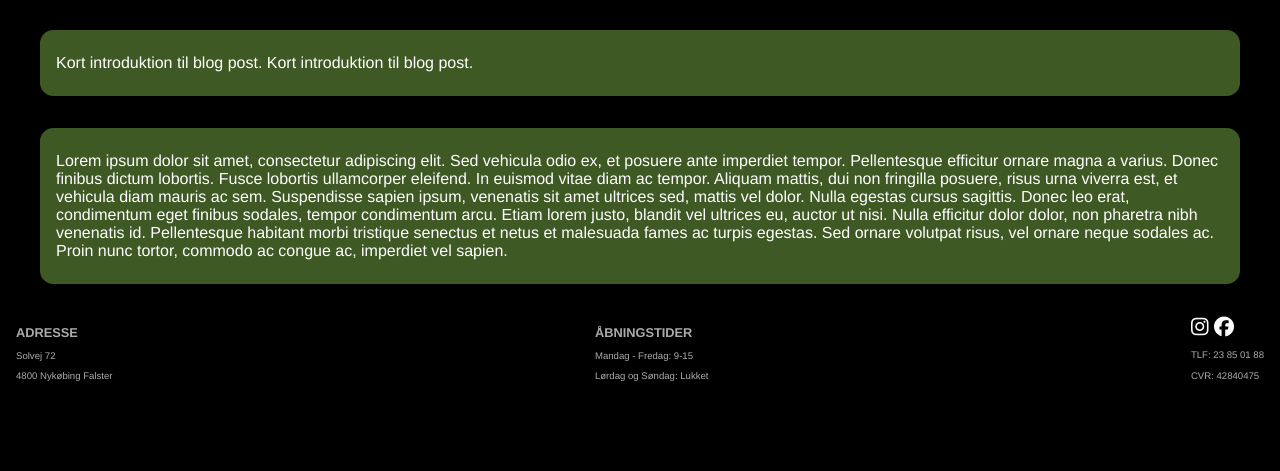
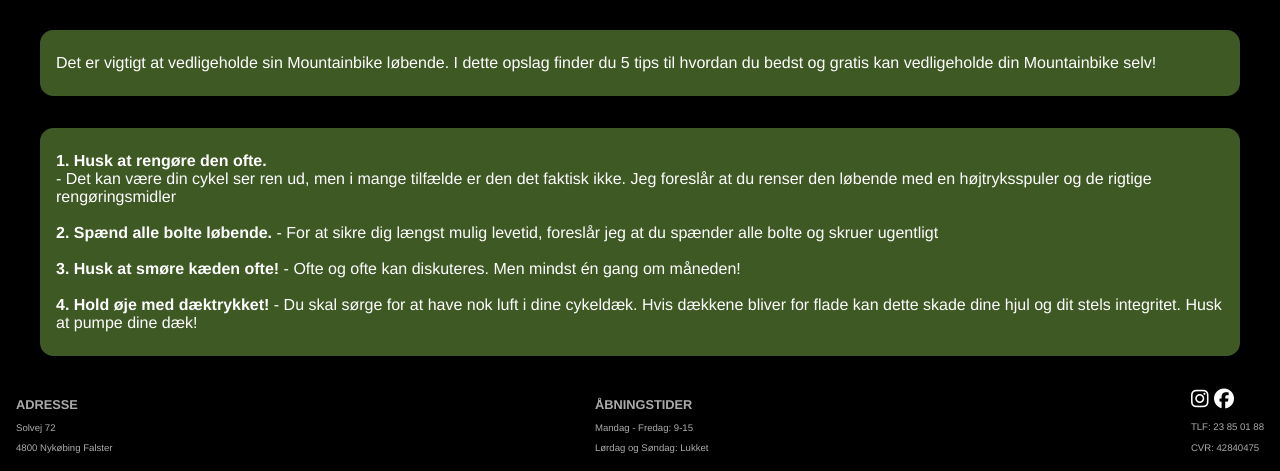
Before and after one commit to ob-vest/Bikesnstuff, a plain HTML site: page blogpost.html in a window 1280 px wide. Shown: the part 2154-2625 px from the top of the page. Before the commit the page ends 2553 px from the top, so only its background shows below. Drawn offline with Linux system fonts and the light colour scheme.

Commit message:
fixed blogpost paragraph

```diff
--- a/blogpost.html
+++ b/blogpost.html
@@ -42,24 +42,30 @@
         </section>
         <section class="greenWrapper">
             <p>
-                Kort introduktion til blog post.
-                Kort introduktion til blog post.
-
+                Det er vigtigt at vedligeholde sin Mountainbike løbende.
+                I dette opslag finder du 5 tips til hvordan du bedst og gratis kan vedligeholde din Mountainbike selv!
             </p>
         </section>
 
         <section class="greenWrapper">
             <p>
-                Lorem ipsum dolor sit amet, consectetur adipiscing elit. Sed vehicula odio ex, et posuere ante imperdiet
-                tempor. Pellentesque efficitur ornare magna a varius. Donec finibus dictum lobortis. Fusce lobortis
-                ullamcorper eleifend. In euismod vitae diam ac tempor. Aliquam mattis, dui non fringilla posuere, risus
-                urna viverra est, et vehicula diam mauris ac sem. Suspendisse sapien ipsum, venenatis sit amet ultrices
-                sed, mattis vel dolor. Nulla egestas cursus sagittis. Donec leo erat, condimentum eget finibus sodales,
-                tempor condimentum arcu. Etiam lorem justo, blandit vel ultrices eu, auctor ut nisi. Nulla efficitur
-                dolor dolor, non pharetra nibh venenatis id. Pellentesque habitant morbi tristique senectus et netus et
-                malesuada fames ac turpis egestas. Sed ornare volutpat risus, vel ornare neque sodales ac. Proin nunc
-                tortor, commodo ac congue ac, imperdiet vel sapien.
-            </p>
+            <b>1. Husk at rengøre den ofte.</b>
+            <br>
+            - Det kan være din cykel ser ren ud, men i mange tilfælde er den det faktisk ikke. Jeg foreslår at du renser den løbende med en højtryksspuler og de rigtige rengøringsmidler
+            <br>
+            <br>
+            <b>2. Spænd alle bolte løbende.</b>
+            - For at sikre dig længst mulig levetid, foreslår jeg at du spænder alle bolte og skruer ugentligt
+            <br>
+            <br>
+            <b>3. Husk at smøre kæden ofte!</b>
+            - Ofte og ofte kan diskuteres. Men mindst én gang om måneden!
+            <br>
+            <br>
+            <b>4. Hold øje med dæktrykket!</b>
+            - Du skal sørge for at have nok luft i dine cykeldæk. Hvis dækkene bliver for flade kan dette skade dine hjul og dit stels integritet. Husk at pumpe dine dæk!
+            <br>
+        </p>
         </section>
     </article>
     <footer>
```
